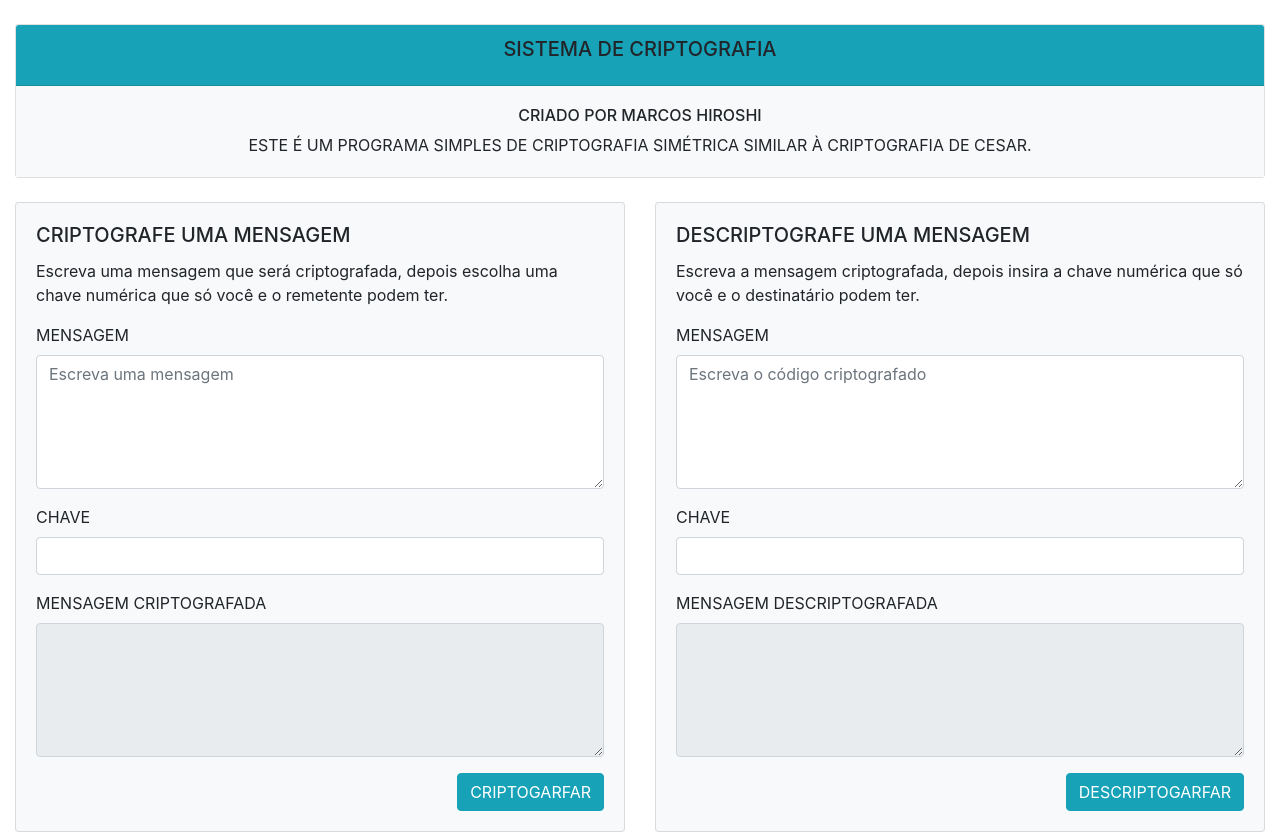
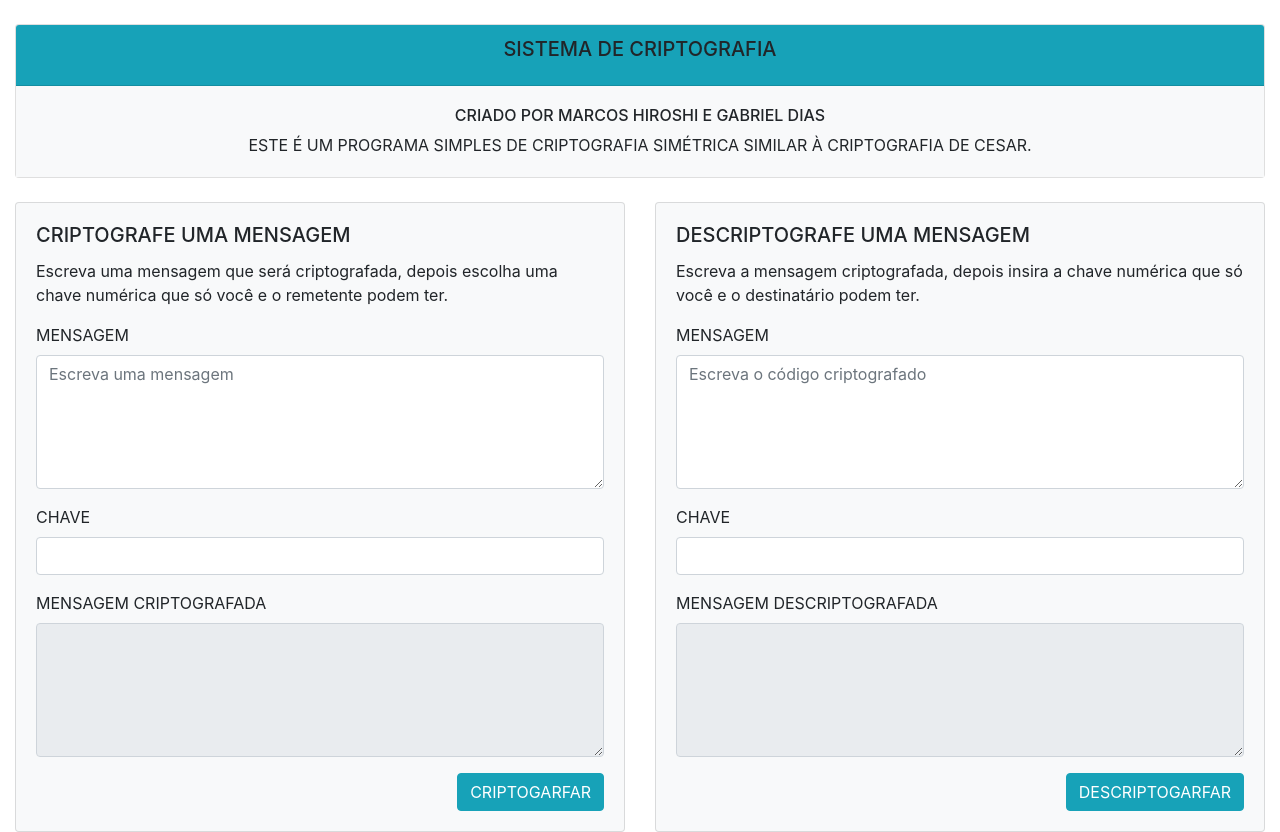
Before and after one commit to marcoshiroshi/criptografia, a Django app: page / in a window 1280 px wide. Run offline with Django 4.2, Linux system fonts and the light colour scheme; some libraries are stand-ins or nearby versions.

Commit message:
Update main.html

```diff
--- a/templates/main.html
+++ b/templates/main.html
@@ -15,7 +15,7 @@
                             <h5 class="card-title">SISTEMA DE CRIPTOGRAFIA</h5>
                         </div>
                         <div class="card-body bg-light">
-                            <h6>CRIADO POR MARCOS HIROSHI</h6>
+                            <h6>CRIADO POR MARCOS HIROSHI E GABRIEL DIAS</h6>
                             <p class="card-text">Este é um programa simples de criptografia simétrica similar à Criptografia de Cesar.</p>
                         </div>
                     </div>
```
